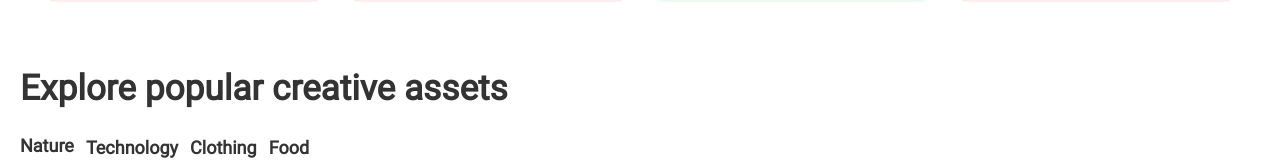
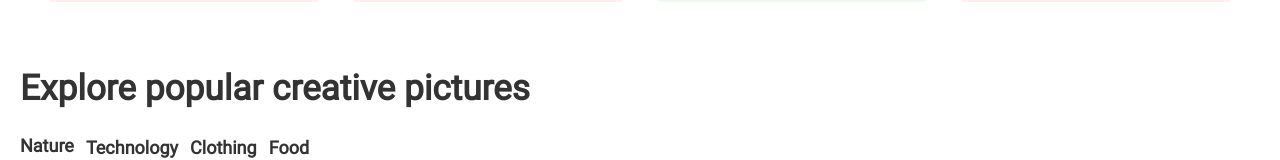
Before and after one commit to ShahjahanAdil/TechSoulPNGWebsiteMain, a React (Vite) app in the folder client/: page / in a window 1280 px wide. Shown: the part 720-880 px from the top of the page. Built offline with nearby package versions, Linux system fonts and the light colour scheme; no server answers.

Commit message:
home page cards changesd

```diff
--- a/client/src/components/Cards/index.jsx
+++ b/client/src/components/Cards/index.jsx
@@ -39,7 +39,7 @@ export default function Cards() {
   return (
     <div className="px-5 md:py-7">
       <h2 className="md:text-4xl text-2xl font-bold md:mb-6">
-        Explore popular creative assets
+        Explore popular creative pictures
       </h2>
 
       <div className="flex gap-3">
```
